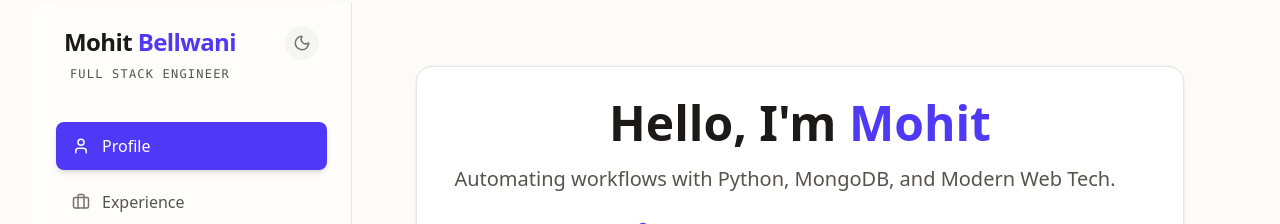
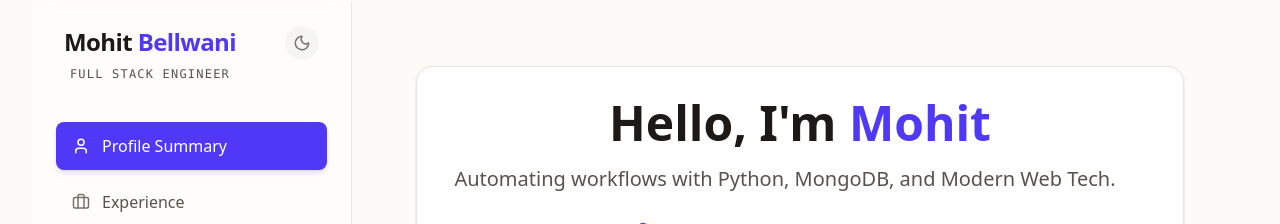
Before and after one commit to mohitbellwani/portfolioReactFrontend, a React (Vite) app: page / in a window 1280 px wide. Shown: the part 94-318 px from the top of the page. Built offline with nearby package versions, Linux system fonts and the light colour scheme.

Commit message:
spelling fixes

```diff
--- a/src/data/resumeData.js
+++ b/src/data/resumeData.js
@@ -142,7 +142,7 @@ export const INITIAL_RESUME_DATA = {
       detail: "Certificate of Merit Holder (3rd Rank)"
     },
     {
-      degree: "Bacthlor of Science(B.Sc.) - Computer Science ",
+      degree: "Bachelor of Science(B.Sc.) - Computer Science ",
       school: "Vivekanand Education Society's College of Arts, Science and Commerce",
       year: "Oct 2020",
       detail: "First Class"
--- a/src/portfoliopage/portfoliopage.jsx
+++ b/src/portfoliopage/portfoliopage.jsx
@@ -116,7 +116,7 @@ export default function PortfolioPage() {
       {isMobileMenuOpen && (
         <div className={`fixed inset-0 z-40 ${theme.bg} pt-20 px-6 lg:hidden`}>
           <div className="flex flex-col gap-2">
-            <NavItem section="about" active={activeSection} onClick={scrollToSection} icon={User} label="Profile" isDark={isDark} />
+            <NavItem section="about" active={activeSection} onClick={scrollToSection} icon={User} label="Profile Summary" isDark={isDark} />
             <NavItem section="experience" active={activeSection} onClick={scrollToSection} icon={Briefcase} label="Experience" isDark={isDark} />
             <NavItem section="skills" active={activeSection} onClick={scrollToSection} icon={Cpu} label="Tech Stack" isDark={isDark} />
             <NavItem section="projects" active={activeSection} onClick={scrollToSection} icon={Code2} label="Projects" isDark={isDark} />
@@ -145,7 +145,7 @@ export default function PortfolioPage() {
         </div>
 
         <nav className="flex-1 flex flex-col gap-2">
-          <NavItem section="about" active={!selectedProject && activeSection === 'about' ? 'about' : ''} onClick={scrollToSection} icon={User} label="Profile" isDark={isDark} />
+          <NavItem section="about" active={!selectedProject && activeSection === 'about' ? 'about' : ''} onClick={scrollToSection} icon={User} label="Profile Summary" isDark={isDark} />
           <NavItem section="experience" active={!selectedProject && activeSection === 'experience' ? 'experience' : ''} onClick={scrollToSection} icon={Briefcase} label="Experience" isDark={isDark} />
           <NavItem section="skills" active={!selectedProject && activeSection === 'skills' ? 'skills' : ''} onClick={scrollToSection} icon={Cpu} label="Tech Stack" isDark={isDark} />
           <NavItem section="projects" active={selectedProject || activeSection === 'projects' ? 'projects' : ''} onClick={scrollToSection} icon={Code2} label="Projects" isDark={isDark} />
```
